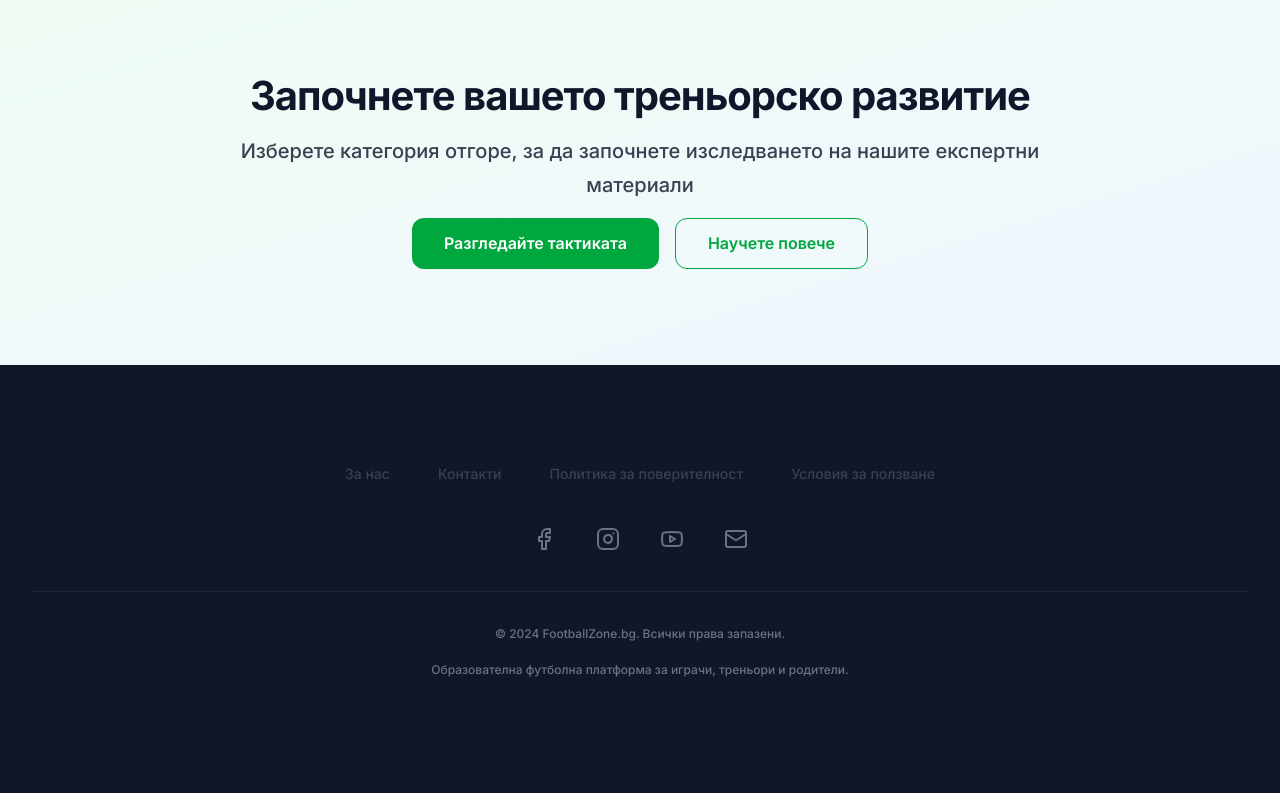
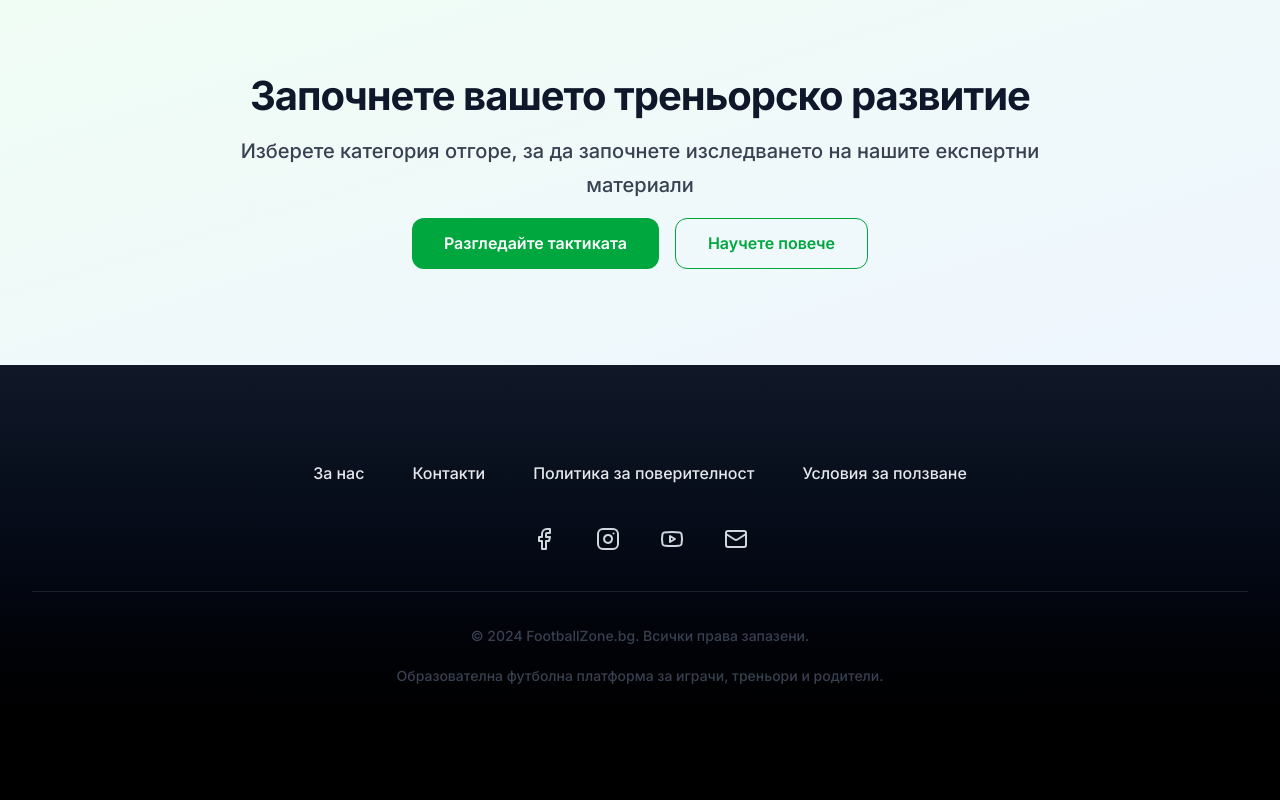
Before and after one commit to tsvetanilievdev/footballzone, a Next.js app in the folder frontend/: page /coach in a window 1280 px wide. Shown: the part 1357-2157 px from the top of the page. Built offline with nearby package versions, Linux system fonts and the light colour scheme.

Commit message:
Frontend component improvements and dependencies
- Updated package dependencies for better compatibility
- Enhanced Header component functionality
- Improved Footer component styling
- HeroSlider component optimizations

```diff
--- a/frontend/src/components/layout/Footer.tsx
+++ b/frontend/src/components/layout/Footer.tsx
@@ -40,12 +40,12 @@ const navigation = {
 
 export default function Footer() {
   return (
-    <footer className="bg-gray-900">
+    <footer className="bg-gradient-to-b from-gray-900 via-gray-950 to-black text-white">
       <div className="mx-auto max-w-7xl overflow-hidden px-6 py-20 sm:py-24 lg:px-8">
         <nav className="-mb-6 columns-2 sm:flex sm:justify-center sm:space-x-12" aria-label="Footer">
           {navigation.main.map((item) => (
             <div key={item.name} className="pb-6">
-              <Link href={item.href} className="text-sm leading-6 text-gray-300 hover:text-white">
+              <Link href={item.href} className="text-base leading-6 text-gray-200 hover:text-white font-medium transition-colors">
                 {item.name}
               </Link>
             </div>
@@ -54,19 +54,19 @@ export default function Footer() {
 
         <div className="mt-10 flex justify-center space-x-10">
           {navigation.social.map((item) => (
-            <Link key={item.name} href={item.href} className="text-gray-400 hover:text-gray-300">
+            <Link key={item.name} href={item.href} className="text-gray-300 hover:text-white transition-colors">
               <span className="sr-only">{item.name}</span>
               <item.icon className="h-6 w-6" aria-hidden="true" />
             </Link>
           ))}
         </div>
 
-        <div className="mt-10 border-t border-gray-800 pt-8">
+        <div className="mt-10 border-t border-gray-800/80 pt-8">
           <div className="text-center">
-            <p className="text-xs leading-5 text-gray-400">
+            <p className="text-sm leading-6 text-gray-300">
               &copy; 2024 FootballZone.bg. Всички права запазени.
             </p>
-            <p className="mt-2 text-xs leading-5 text-gray-400">
+            <p className="mt-2 text-sm leading-6 text-gray-300">
               Образователна футболна платформа за играчи, треньори и родители.
             </p>
           </div>
--- a/frontend/src/components/layout/Header.tsx
+++ b/frontend/src/components/layout/Header.tsx
@@ -182,7 +182,10 @@ export default function Header() {
             {/* Right side actions */}
             <div className="flex items-center gap-3">
               {/* Search button - desktop */}
-              <button className="hidden lg:flex items-center justify-center w-10 h-10 rounded-xl bg-gray-100/80 hover:bg-gray-200 text-gray-600 hover:text-gray-800 transition-all duration-300 hover:scale-110 group">
+              <button
+                className="hidden lg:flex items-center justify-center w-10 h-10 rounded-xl bg-gray-100/80 hover:bg-gray-200 text-gray-600 hover:text-gray-800 transition-all duration-300 hover:scale-110 group"
+                aria-label="Търсене"
+              >
                 <MagnifyingGlassIcon className="h-5 w-5 group-hover:scale-110 transition-transform duration-300" />
               </button>
 
@@ -246,6 +249,7 @@ export default function Header() {
                 <button
                   onClick={() => setMobileMenuOpen(false)}
                   className="flex items-center justify-center w-10 h-10 rounded-xl bg-white/80 hover:bg-white text-gray-600 hover:text-gray-800 transition-all duration-300 hover:scale-110 group shadow-md"
+                  aria-label="Затвори меню"
                 >
                   <XMarkIcon className="h-6 w-6 group-hover:scale-110 transition-transform duration-300" />
                 </button>
--- a/frontend/src/components/ui/HeroSlider.tsx
+++ b/frontend/src/components/ui/HeroSlider.tsx
@@ -128,6 +128,7 @@ export default function HeroSlider() {
                   ? 'bg-green-400 scale-125'
                   : 'bg-white/50 hover:bg-white/75'
               }`}
+              aria-label={`Отиди на слайд ${index + 1}`}
             />
           ))}
         </div>
@@ -137,6 +138,7 @@ export default function HeroSlider() {
       <button
         onClick={() => goToSlide((currentSlide - 1 + slides.length) % slides.length)}
         className="absolute left-4 top-1/2 -translate-y-1/2 w-12 h-12 bg-white/10 hover:bg-white/20 rounded-full flex items-center justify-center text-white transition-all backdrop-blur-sm z-20"
+        aria-label="Предишен слайд"
       >
         <ArrowRightIcon className="h-6 w-6 rotate-180" />
       </button>
@@ -144,6 +146,7 @@ export default function HeroSlider() {
       <button
         onClick={() => goToSlide((currentSlide + 1) % slides.length)}
         className="absolute right-4 top-1/2 -translate-y-1/2 w-12 h-12 bg-white/10 hover:bg-white/20 rounded-full flex items-center justify-center text-white transition-all backdrop-blur-sm z-20"
+        aria-label="Следващ слайд"
       >
         <ArrowRightIcon className="h-6 w-6" />
       </button>
```
Also changed, not shown: frontend/package.json (+13 -2 lines), 1 other file (tests, documents, lock files or other folders).
